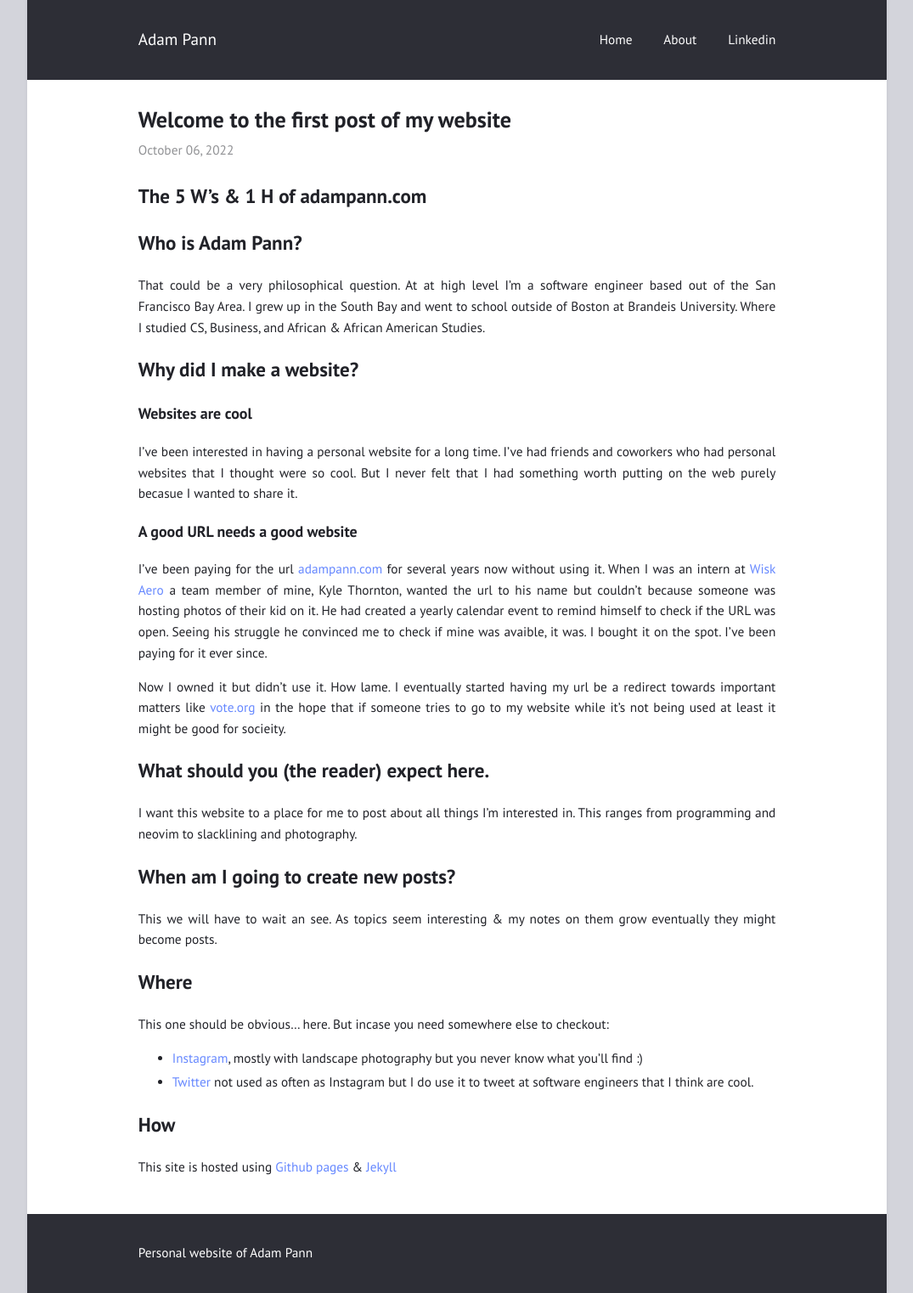
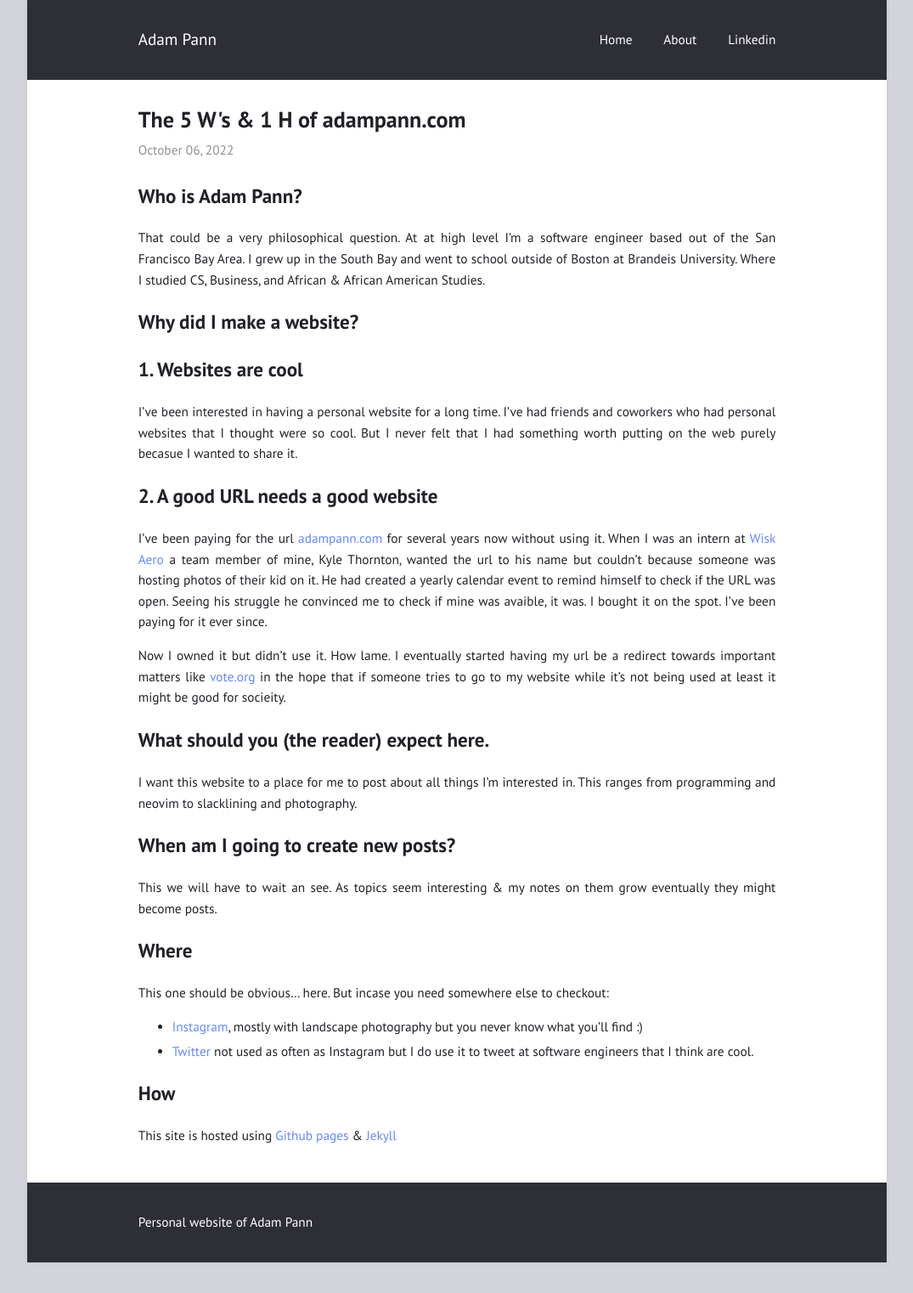
Before and after one commit to adampann/personal, a Jekyll site: the page built from _posts/2022-10-6-why-a-website.md, in a window 1280 px wide. Shown: the whole page at 85% size, without its empty margins (102-1177 px from the left). Built offline with Jekyll 4.4.1, drawn with Linux system fonts in a browser that asks for light colours; after the commit the page ends 1486 px from its top, so only the background shows below that.

```diff
--- a/_posts/2022-10-6-why-a-website.md
+++ b/_posts/2022-10-6-why-a-website.md
@@ -1,43 +1,41 @@
 ---
 layout: post
-title:  "Welcome to the first post of my website"
+title:  "The 5 W's & 1 H of adampann.com"
 categories:
     - technology
     - thoughts
 ---
 
-# The 5 W's & 1 H of adampann.com
-
-## **Who** is Adam Pann?
+# **Who** is Adam Pann?
 
 That could be a very philosophical question. At at high level I'm a software engineer based out of the San Francisco Bay Area. I grew up in the South Bay and went to school outside of Boston at Brandeis University. Where I studied CS, Business, and African & African American Studies.
 
-## **Why** did I make a website?
+# **Why** did I make a website?
 
-### Websites are cool
+## 1. Websites are cool
 
 I've been interested in having a personal website for a long time. I've had friends and coworkers who had personal websites that I thought were so cool. But I never felt that I had something worth putting on the web purely becasue I wanted to share it.
 
-### A good URL needs a good website
+## 2. A good URL needs a good website
 
 I've been paying for the url [adampann.com](https://www.adampann.com) for several years now without using it. When I was an intern at [Wisk Aero](https://wisk.aero/) a team member of mine, Kyle Thornton, wanted the url to his name but couldn't because someone was hosting photos of their kid on it. He had created a yearly calendar event to remind himself to check if the URL was open. Seeing his struggle he convinced me to check if mine was avaible, it was. I bought it on the spot. I've been paying for it ever since.
 
 Now I owned it but didn't use it. How lame. I eventually started having my url be a redirect towards important matters like [vote.org](https://www.vote.org/) in the hope that if someone tries to go to my website while it's not being used at least it might be good for socieity.
 
-## **What** should you (the reader) expect here.
+# **What** should you (the reader) expect here.
 
 I want this website to a place for me to post about all things I'm interested in. This ranges from programming and neovim to slacklining and photography.
 
-## **When** am I going to create new posts?
+# **When** am I going to create new posts?
 
 This we will have to wait an see. As topics seem interesting & my notes on them grow eventually they might become posts.
 
-## **Where**
+# **Where**
 
 This one should be obvious... here. But incase you need somewhere else to checkout:
 - [Instagram](https://www.instagram.com/adampann/), mostly with landscape photography but you never know what you'll find :)
 - [Twitter](https://twitter.com/AdamPann) not used as often as Instagram but I do use it to tweet at software engineers that I think are cool.
 
-## **How**
+# **How**
 
 This site is hosted using [Github pages](https://pages.github.com/) & [Jekyll](https://jekyllrb.com/)
```
